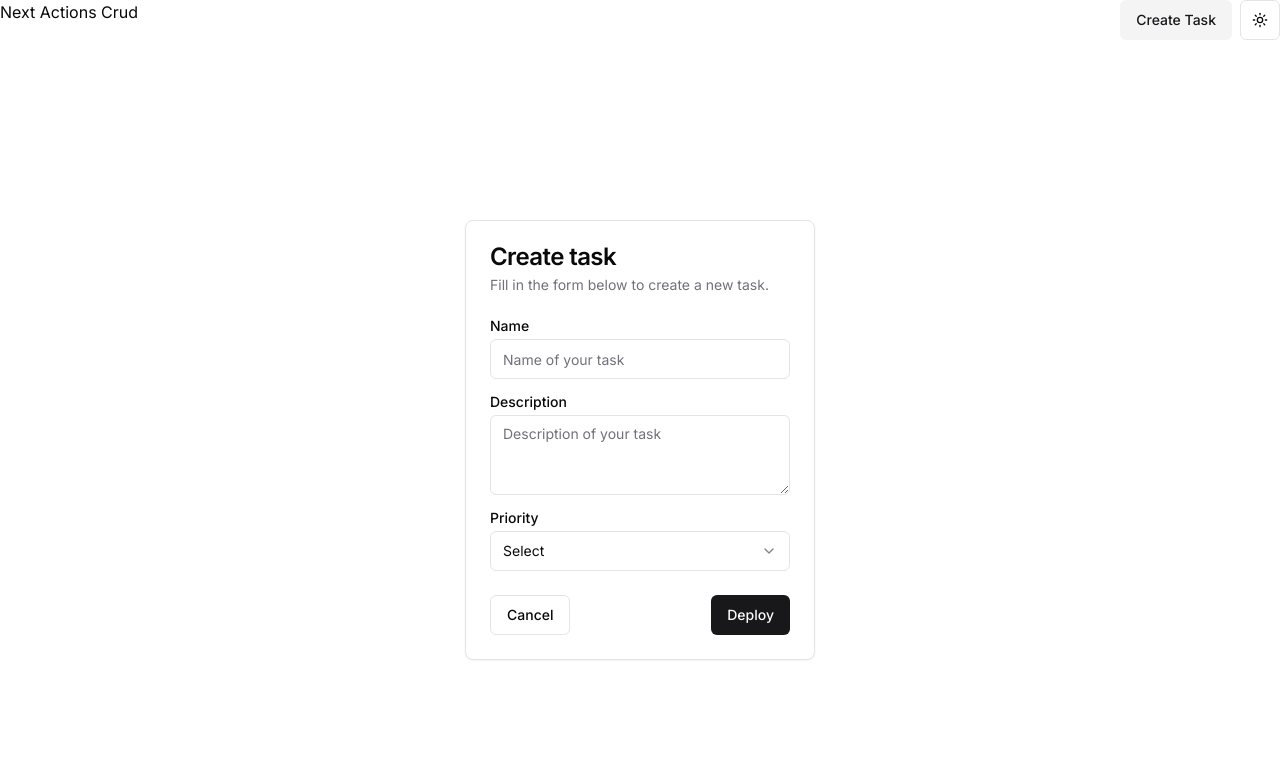
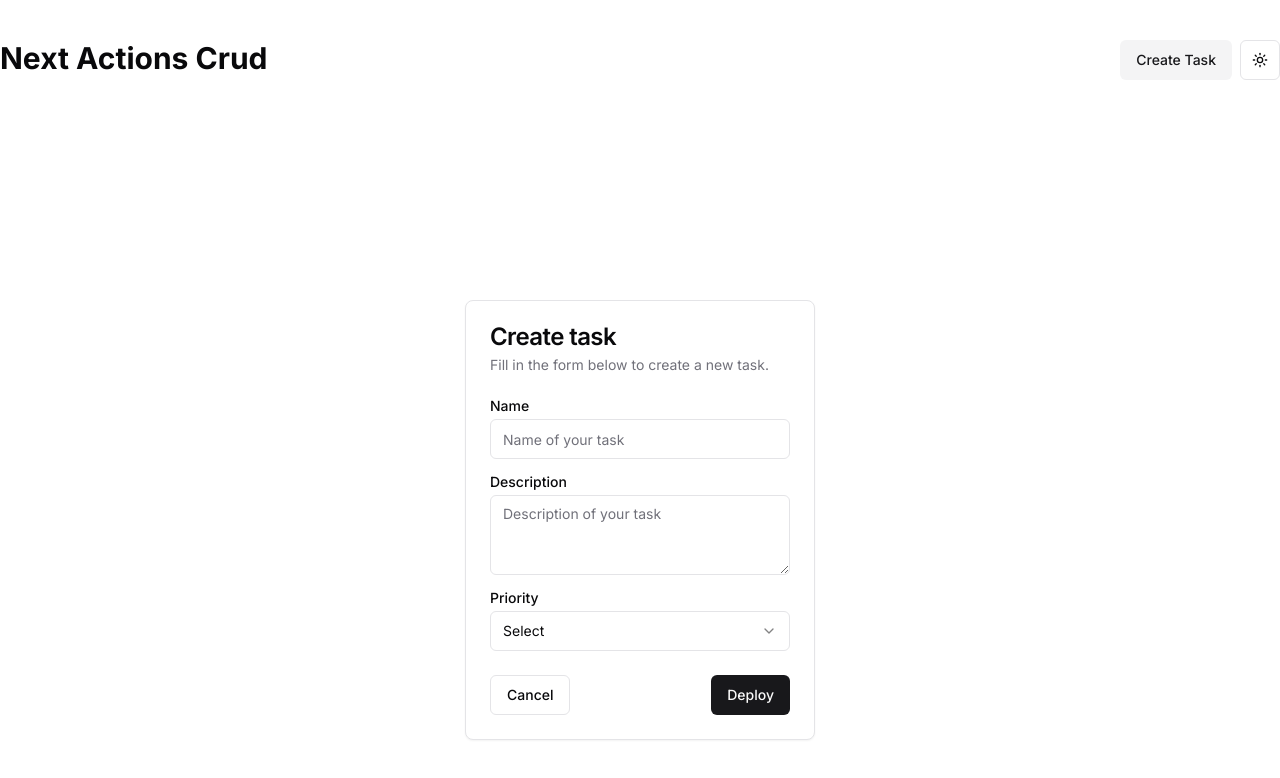
Before and after one commit to anibalalpizar/nextjs-crud-server-actions, a Next.js app: page /new in a window 1280 px wide. Shown: the top 778 px of the page. Built offline with nearby package versions, Linux system fonts and the light colour scheme.

Commit message:
Enhance Navbar styling with padding and updated title font size

```diff
--- a/components/navbar.tsx
+++ b/components/navbar.tsx
@@ -5,8 +5,8 @@ import { buttonVariants } from "./ui/button";
 
 function Navbar() {
   return (
-    <nav className="flex justify-between">
-      <h1>Next Actions Crud</h1>
+    <nav className="flex justify-between py-10">
+      <h1 className="text-3xl font-bold">Next Actions Crud</h1>
 
       <div className="flex gap-x-2 items-center">
         <Link className={buttonVariants({ variant: "secondary" })} href="new">
```
